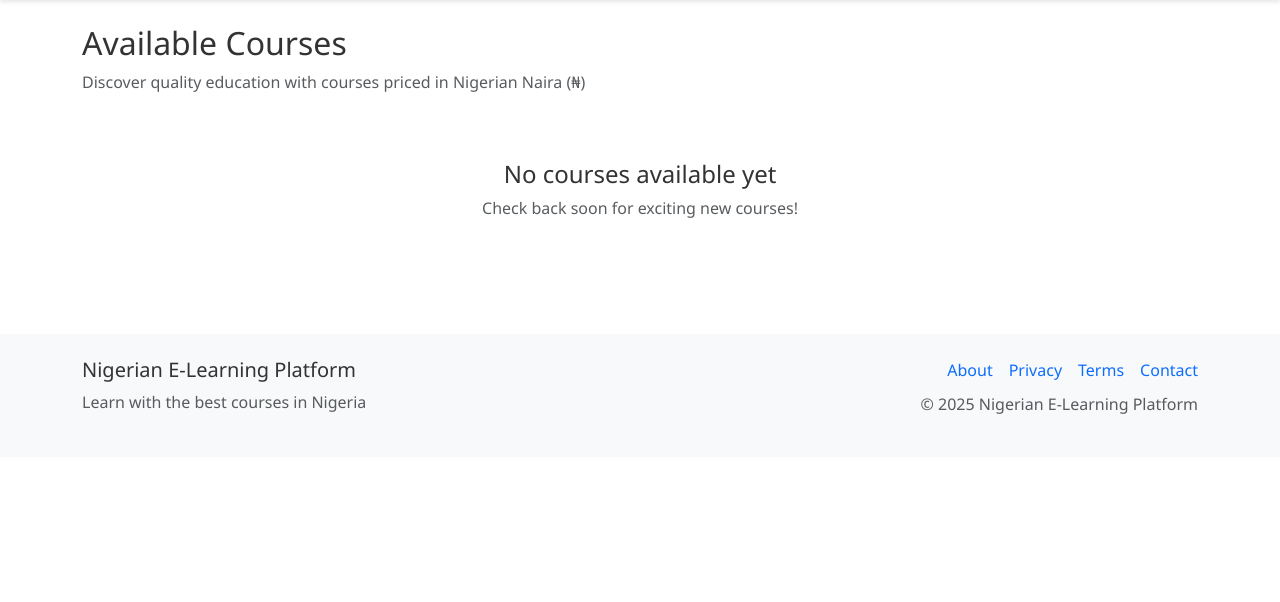
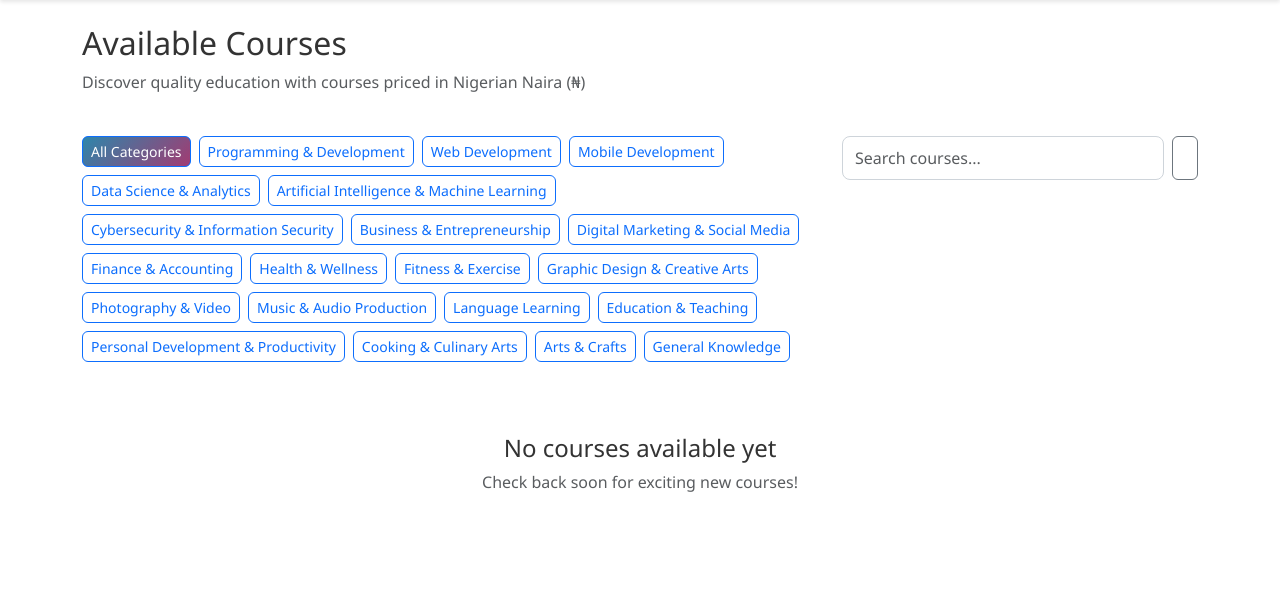
Before and after one commit to julisunkan/NaijaEdu, a Flask app: page /courses in a window 1280 px wide. Shown: the part 66-668 px from the top of the page. Run offline with Flask 3, Linux system fonts and the light colour scheme; some libraries are stand-ins or nearby versions.

Commit message:
Organize courses into categories, improving course discovery for all users
Implement course categories using SelectField in CourseForm, update course listings, and add category filtering.

Replit-Commit-Author: Agent
Replit-Commit-Session-Id: 692defcf-bd75-4954-8fe0-f0a3cf825630
Replit-Commit-Screenshot-Url: https://storage.googleapis.com/screenshot-production-us-central1/89fd9b2b-7eda-4c76-9e42-7712b9a47c9c/692defcf-bd75-4954-8fe0-f0a3cf825630/kp0WIn8

```diff
--- /dev/null
+++ b/course_categories.py
@@ -0,0 +1,52 @@
+#!/usr/bin/env python3
+"""
+Course categories management system
+"""
+
+# Define comprehensive course categories
+COURSE_CATEGORIES = [
+    ('programming', 'Programming & Development'),
+    ('web-development', 'Web Development'),
+    ('mobile-development', 'Mobile Development'),
+    ('data-science', 'Data Science & Analytics'),
+    ('artificial-intelligence', 'Artificial Intelligence & Machine Learning'),
+    ('cybersecurity', 'Cybersecurity & Information Security'),
+    ('business', 'Business & Entrepreneurship'),
+    ('marketing', 'Digital Marketing & Social Media'),
+    ('finance', 'Finance & Accounting'),
+    ('health', 'Health & Wellness'),
+    ('fitness', 'Fitness & Exercise'),
+    ('design', 'Graphic Design & Creative Arts'),
+    ('photography', 'Photography & Video'),
+    ('music', 'Music & Audio Production'),
+    ('language', 'Language Learning'),
+    ('education', 'Education & Teaching'),
+    ('personal-development', 'Personal Development & Productivity'),
+    ('cooking', 'Cooking & Culinary Arts'),
+    ('crafts', 'Arts & Crafts'),
+    ('general', 'General Knowledge')
+]
+
+def get_category_choices():
+    """Return formatted choices for form fields"""
+    return COURSE_CATEGORIES
+
+def get_category_name(category_key):
+    """Get the display name for a category key"""
+    for key, name in COURSE_CATEGORIES:
+        if key == category_key:
+            return name
+    return 'General Knowledge'
+
+def get_popular_categories():
+    """Return most popular categories for homepage display"""
+    return [
+        'programming',
+        'web-development',
+        'business',
+        'marketing',
+        'data-science',
+        'health',
+        'design',
+        'personal-development'
+    ]
--- a/forms.py
+++ b/forms.py
@@ -21,7 +21,9 @@ class CourseForm(FlaskForm):
     title = StringField('Course Title', validators=[DataRequired(), Length(max=200)])
     description = TextAreaField('Description', widget=TextArea())
     price = FloatField('Price (₦)', validators=[DataRequired(), NumberRange(min=0)])
-    category = StringField('Category', validators=[Optional(), Length(max=100)])
+    category = SelectField('Category',
+                          choices=[],  # Will be populated in the view
+                          validators=[DataRequired()])
     is_active = BooleanField('Active Status', default=True)
     # Credit system fields
     min_credits_for_certificate = IntegerField('Minimum Credits for Certificate', validators=[DataRequired(), NumberRange(min=1)], default=70)
--- a/routes.py
+++ b/routes.py
@@ -10,19 +10,28 @@ from models import *
 from forms import *
 from utils import admin_required, instructor_required
 from cache import cache
+from course_categories import get_category_choices, get_category_name, get_popular_categories
 
 @app.route('/')
 def index():
     # Check cache first
-    cached_courses = cache.get('homepage_courses', 300)  # 5 minutes cache
-    if cached_courses is None:
+    cached_data = cache.get('homepage_data', 300)  # 5 minutes cache
+    if cached_data is None:
         # Optimize with limit for better performance
         courses = Course.query.filter_by(is_active=True, approval_status='approved')\
                         .limit(12).all()
-        cache.set('homepage_courses', courses)
-    else:
-        courses = cached_courses
-    return render_template('index.html', courses=courses)
+        popular_categories = get_popular_categories()
+        cached_data = {
+            'courses': courses,
+            'popular_categories': popular_categories,
+            'get_category_name': get_category_name
+        }
+        cache.set('homepage_data', cached_data)
+
+    return render_template('index.html',
+                         courses=cached_data['courses'],
+                         popular_categories=cached_data['popular_categories'],
+                         get_category_name=cached_data['get_category_name'])
 
 # Authentication routes
 @app.route('/login', methods=['GET', 'POST'])
@@ -105,8 +114,28 @@ def dashboard():
 # Course routes
 @app.route('/courses')
 def courses():
-    courses = Course.query.filter_by(is_active=True, approval_status='approved').all()
-    return render_template('courses/list.html', courses=courses)
+    category = request.args.get('category')
+    search = request.args.get('search', '').strip()
+
+    query = Course.query.filter_by(is_active=True, approval_status='approved')
+
+    if category and category != 'all':
+        query = query.filter_by(category=category)
+
+    if search:
+        query = query.filter(
+            Course.title.contains(search) |
+            Course.description.contains(search)
+        )
+
+    courses = query.all()
+    categories = get_category_choices()
+    return render_template('courses/list.html',
+                         courses=courses,
+                         categories=categories,
+                         selected_category=category,
+                         search_term=search,
+                         get_category_name=get_category_name)
 
 @app.route('/courses/<int:course_id>')
 def course_detail(course_id):
@@ -131,11 +160,13 @@ def course_detail(course_id):
 @instructor_required
 def create_course():
     form = CourseForm()
+    form.category.choices = get_category_choices()
     if form.validate_on_submit():
         course = Course()
         course.title = form.title.data
         course.description = form.description.data
         course.price = form.price.data
+        course.category = form.category.data  # Set category from form
         course.instructor_id = current_user.id
         # Set approval status based on user role - only admins can auto-approve
         if current_user.role == 'admin':
@@ -170,10 +201,12 @@ def instructor_edit_course(course_id):
         return redirect(url_for('manage_courses'))
 
     form = CourseForm(obj=course)
+    form.category.choices = get_category_choices()
     if form.validate_on_submit():
         course.title = form.title.data
         course.description = form.description.data
         course.price = form.price.data
+        course.category = form.category.data  # Update category
 
         # If tutor/instructor edits course, reset to pending approval
         if current_user.role != 'admin' and course.approval_status == 'approved':
--- a/templates/courses/list.html
+++ b/templates/courses/list.html
@@ -3,10 +3,40 @@
 {% block title %}Courses - Nigerian E-Learning Platform{% endblock %}
 
 {% block content %}
-<div class="row">
+<div class="row mb-4">
     <div class="col-12">
         <h2>Available Courses</h2>
         <p class="text-muted">Discover quality education with courses priced in Nigerian Naira (₦)</p>
+    </div>
+</div>
+
+<!-- Category Filter and Search -->
+<div class="row mb-4">
+    <div class="col-md-8">
+        <div class="d-flex flex-wrap gap-2">
+            <a href="{{ url_for('courses') }}"
+               class="btn btn-sm {{ 'btn-primary' if not selected_category else 'btn-outline-primary' }}">
+                All Categories
+            </a>
+            {% for category_key, category_name in categories %}
+            <a href="{{ url_for('courses', category=category_key) }}"
+               class="btn btn-sm {{ 'btn-primary' if selected_category == category_key else 'btn-outline-primary' }}">
+                {{ category_name }}
+            </a>
+            {% endfor %}
+        </div>
+    </div>
+    <div class="col-md-4">
+        <form method="GET" class="d-flex">
+            {% if selected_category %}
+            <input type="hidden" name="category" value="{{ selected_category }}">
+            {% endif %}
+            <input type="search" name="search" class="form-control me-2"
+                   placeholder="Search courses..." value="{{ search_term or '' }}">
+            <button type="submit" class="btn btn-outline-secondary">
+                <i data-feather="search"></i>
+            </button>
+        </form>
     </div>
 </div>
 
@@ -16,7 +46,10 @@
     <div class="col-lg-4 col-md-6 mb-4">
         <div class="card h-100">
             <div class="card-body">
-                <h5 class="card-title">{{ course.title }}</h5>
+                <div class="d-flex justify-content-between align-items-start mb-2">
+                    <h5 class="card-title">{{ course.title }}</h5>
+                    <span class="badge bg-info">{{ get_category_name(course.category) }}</span>
+                </div>
                 <p class="card-text">{{ course.description[:120] }}{% if course.description|length > 120 %}...{% endif %}</p>
 
                 <div class="mb-2">
--- a/templates/index.html
+++ b/templates/index.html
@@ -27,7 +27,12 @@
             <div class="col-md-6 mb-4">
                 <div class="card h-100">
                     <div class="card-body">
-                        <h5 class="card-title">{{ course.title }}</h5>
+                        <div class="d-flex justify-content-between align-items-start mb-2">
+                            <h5 class="card-title">{{ course.title }}</h5>
+                            {% if course.category %}
+                            <span class="badge bg-info">{{ get_category_name(course.category) }}</span>
+                            {% endif %}
+                        </div>
                         <p class="card-text">{{ course.description[:100] }}{% if course.description|length > 100 %}...{% endif %}</p>
                         <p class="card-text">
                             <strong class="text-success">{{ course.price|currency }}</strong>
@@ -52,6 +57,21 @@
     </div>
 
     <div class="col-lg-4">
+        <div class="card mb-4">
+            <div class="card-header">
+                <h5>Popular Categories</h5>
+            </div>
+            <div class="card-body">
+                <div class="d-flex flex-wrap gap-2">
+                    {% for category in popular_categories %}
+                    <a href="{{ url_for('courses', category=category) }}" class="btn btn-sm btn-outline-primary">
+                        {{ get_category_name(category) }}
+                    </a>
+                    {% endfor %}
+                </div>
+            </div>
+        </div>
+
         <div class="card">
             <div class="card-header">
                 <h5>Why Choose Our Platform?</h5>
```
Also changed, not shown: replit.md (+10 -0 lines), update_course_categories.py (added, +72 -0 lines), instance/elearning.db, uploads/payments/a-modern-eye-catching-web-banner-for-a-d_JWOMEGaiTzG01sQu_GfIvQ_djKL7KgcRju553qjfTWA2A.jpeg (added).
